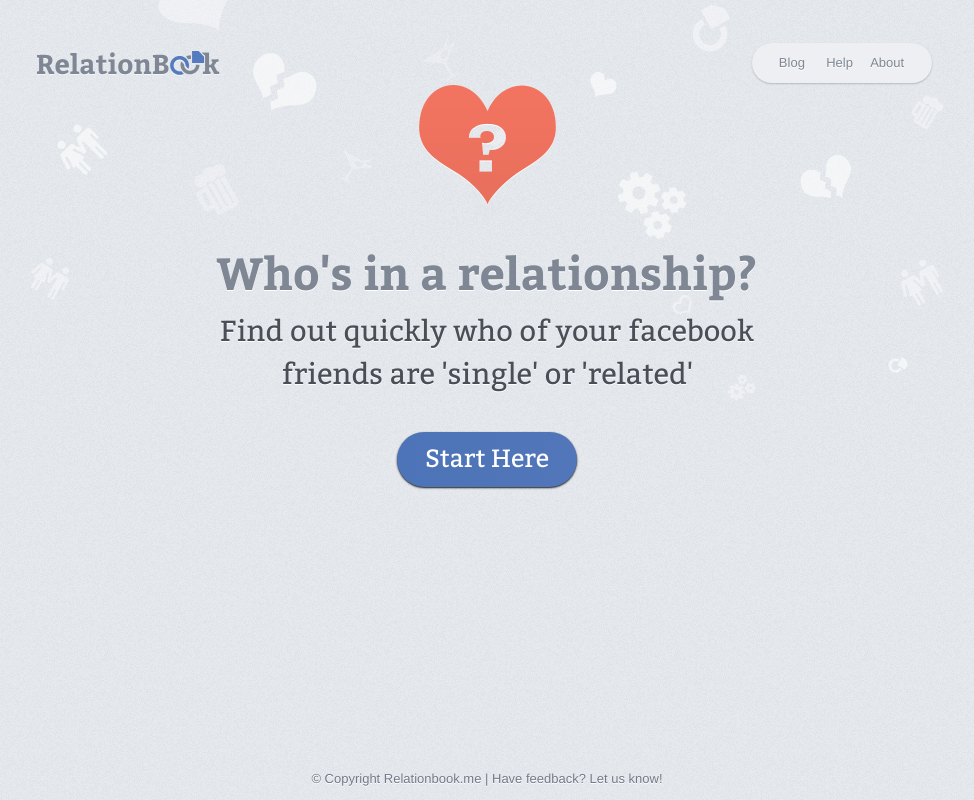
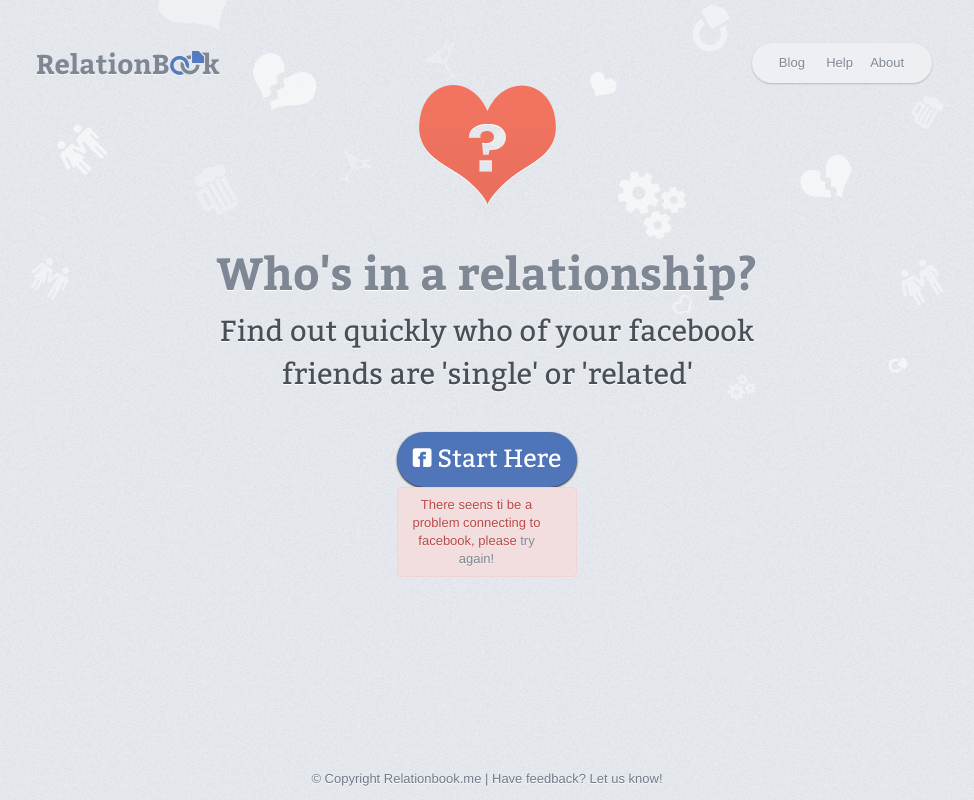
Before and after one commit to altryne/relationbook, a plain HTML site: page index.html in a window 1280 px wide. Shown: the whole page, without its empty margins (153-1127 px from the left). Drawn offline with Linux system fonts and the light colour scheme.

Commit message:
added F icon, something else

```diff
--- a/index.html
+++ b/index.html
@@ -43,8 +43,13 @@
 					friends are 'single' or 'related'</h2>
 			</div>
 			<div id="sign_in" class="sign_in span2 offset3">
-				<div class="login">Start Here</div>
+				<div class="login"><i class="icon-facebook-sign"></i>  Start Here
+                </div>
 				<!--<div class="fb-login-button" data-show-faces="false" data-width="180" data-max-rows="1" data-scope="user_relationships,user_relationship_details,friends_relationships">Start Here</div>-->
+
+                <div class="alert alert-error">
+                  There seens ti be a problem connecting to facebook, please <a href="." >try again!</a>
+                </div>
 			</div>
 		</div>
 	</div>
--- a/lib/_style.scss
+++ b/lib/_style.scss
@@ -143,7 +143,11 @@ header{
   	height: 55px;
 	@include border-radius(40px);
 	@include box-shadow(0 1px 2px rgba(0,0,0,.9));
-	@include gradient-horizontal($blue,$blueDarker);
+	@include gradient-vertical($blue,$blueDarker);
+
+	&:hover{
+		@include gradient-vertical(darken($blue,5%),darken($blueDarker,5%));
+	}
 }
 
 .login{
@@ -279,6 +283,7 @@ $friends_padding : 52px;
 #friends_body{
 	overflow: scroll;
 	overflow-x: hidden;
+	-webkit-overflow-scrolling: touch;
 	position: absolute;
 	top:$friends_padding;
 	bottom:$friends_padding;
--- a/lib/bootstrap.scss
+++ b/lib/bootstrap.scss
@@ -36,7 +36,7 @@
 // Components: Buttons & Alerts
 //@import "buttons";
 //@import "button-groups";
-//@import "alerts";
+@import "alerts";
 
 // Components: Nav
 //@import "navs";
```
Also changed, not shown: css/bootstrap.css.
